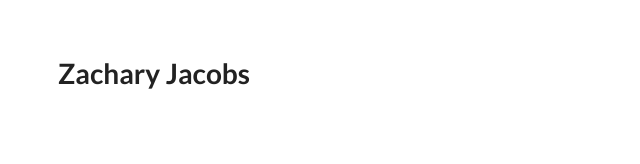
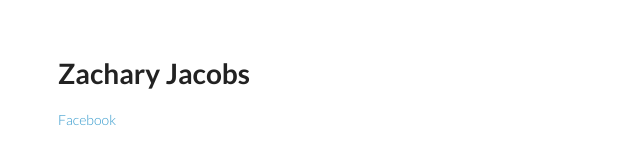
Before and after one commit to zjacobs/cse104-demo-zj, a plain HTML site: page index.html in a window 1280 px wide. Shown: the full height of the page, 0-640 px from the left. Drawn offline with Linux system fonts and the light colour scheme.

Commit message:
Update index.html

```diff
--- a/index.html
+++ b/index.html
@@ -14,6 +14,6 @@
   </head>
   <body>
     <h1>Zachary Jacobs</h1>
-    <a href="https://facebook.com/zachary.jacobs.357"></a>
+    <a href="https://facebook.com/zachary.jacobs.357">Facebook</a>
   </body>
 </html>
```
